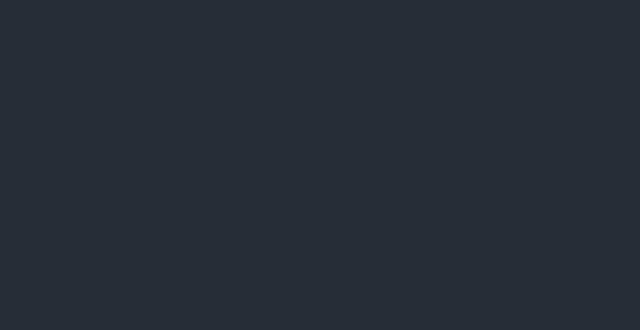
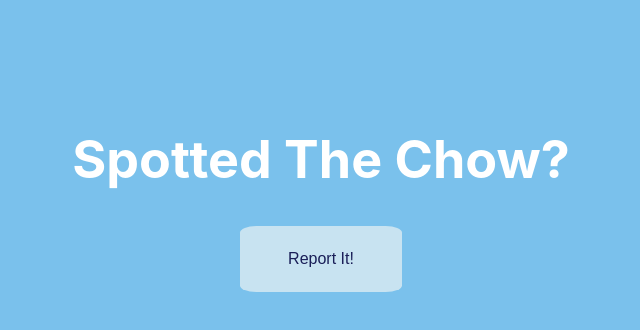
Before and after one commit to shubhammalhotra28/malachowsky, a React (Create React App) app: page /chowlocation in a window 1280 px wide. Before the commit this address had no page. Shown: the top 330 px of the page, without its empty margins (319-959 px from the left). Built offline with nearby package versions, Linux system fonts and the light colour scheme.

Commit message:
Added reporting of current location

```diff
--- a/package.json
+++ b/package.json
@@ -3,14 +3,17 @@
   "version": "0.1.0",
   "private": true,
   "dependencies": {
+    "@googlemaps/react-wrapper": "^1.1.23",
     "@testing-library/jest-dom": "^5.16.1",
     "@testing-library/react": "^12.1.2",
     "@testing-library/user-event": "^13.5.0",
     "react": "^17.0.2",
+    "react-bootstrap": "^2.1.2",
     "react-dom": "^17.0.2",
     "react-router-dom": "^6.2.1",
     "react-scripts": "5.0.0",
     "reactstrap": "^9.0.1",
+    "styled-components": "^5.3.3",
     "web-vitals": "^2.1.4"
   },
   "scripts": {
--- a/src/App.js
+++ b/src/App.js
@@ -2,6 +2,7 @@ import './App.css';
 import { BrowserRouter, Route, Routes } from 'react-router-dom';
 import Homepage from './components/Homepage';
 import ChowStatus from './components/ChowStatus';
+import ReportLocation from './components/ReportLocation';
 
 function App() {
   return (
@@ -12,6 +13,7 @@ function App() {
             <Route path="/">
               <Route index element={<Homepage />} />
               <Route path="chowstatus" element={<ChowStatus />} />
+              <Route path="chowlocation" element={<ReportLocation />} />
             </Route>
           </Routes>
         </BrowserRouter>
--- /dev/null
+++ b/src/components/ReportLocation.css
@@ -0,0 +1,28 @@
+.report-location-main {
+    position: absolute;
+    width: 100%;
+    height: 100%;
+    background-color: rgb(122, 193, 236);
+  }
+
+.report {
+    margin-left: 30%;
+    margin-top: 10%;
+    height: 40%;
+    width: 40%;
+}
+
+  .report-location-main Button {
+    background-color: rgb(200, 227, 241);
+    color: rgb(26, 31, 88);
+    font-size: 16px;
+    padding: 24px 48px;
+    border: none;
+    cursor: pointer;
+    border-radius: 10%;
+  }
+
+  .report-location-main .btn:hover {
+    color: rgb(200, 227, 241);
+    background-color: rgb(26, 31, 88);
+  }
--- /dev/null
+++ b/src/components/ReportLocation.js
@@ -0,0 +1,38 @@
+import React from 'react';
+import { Button } from 'reactstrap';
+import './ReportLocation.css';
+
+
+
+class ReportLocation extends React.Component {
+    render() {
+			return (
+			<div class="report-location-main">
+                <div class="report">
+                    <h1>Spotted The Chow?</h1>
+                    <Button onClick={() => this.newReport()}>Report It!</Button>
+                </div>
+			</div>
+			);
+		}
+
+    newReport = () => {
+        if (navigator.geolocation) {
+            navigator.geolocation.getCurrentPosition(
+              (position) => {
+                const pos = {
+                  lat: position.coords.latitude,
+                  lng: position.coords.longitude,
+                };
+              },
+              () => {
+                alert("Could Not Resolove Location");
+              }
+            );
+        } else {
+            alert("Browser Doesn't Support Geolocation");
+        }
+    }
+}
+
+export default ReportLocation;
```
Also changed, not shown: 1 other file (tests, documents, lock files or other folders).
